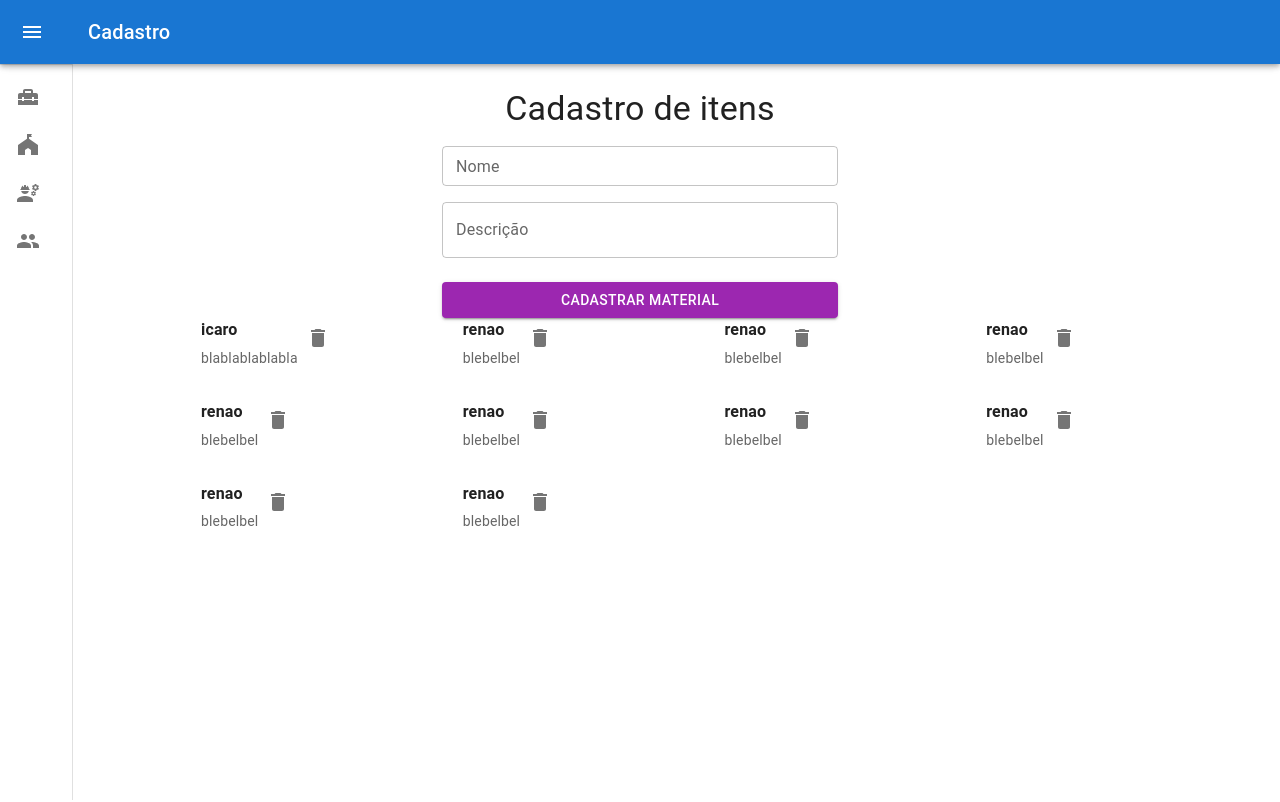
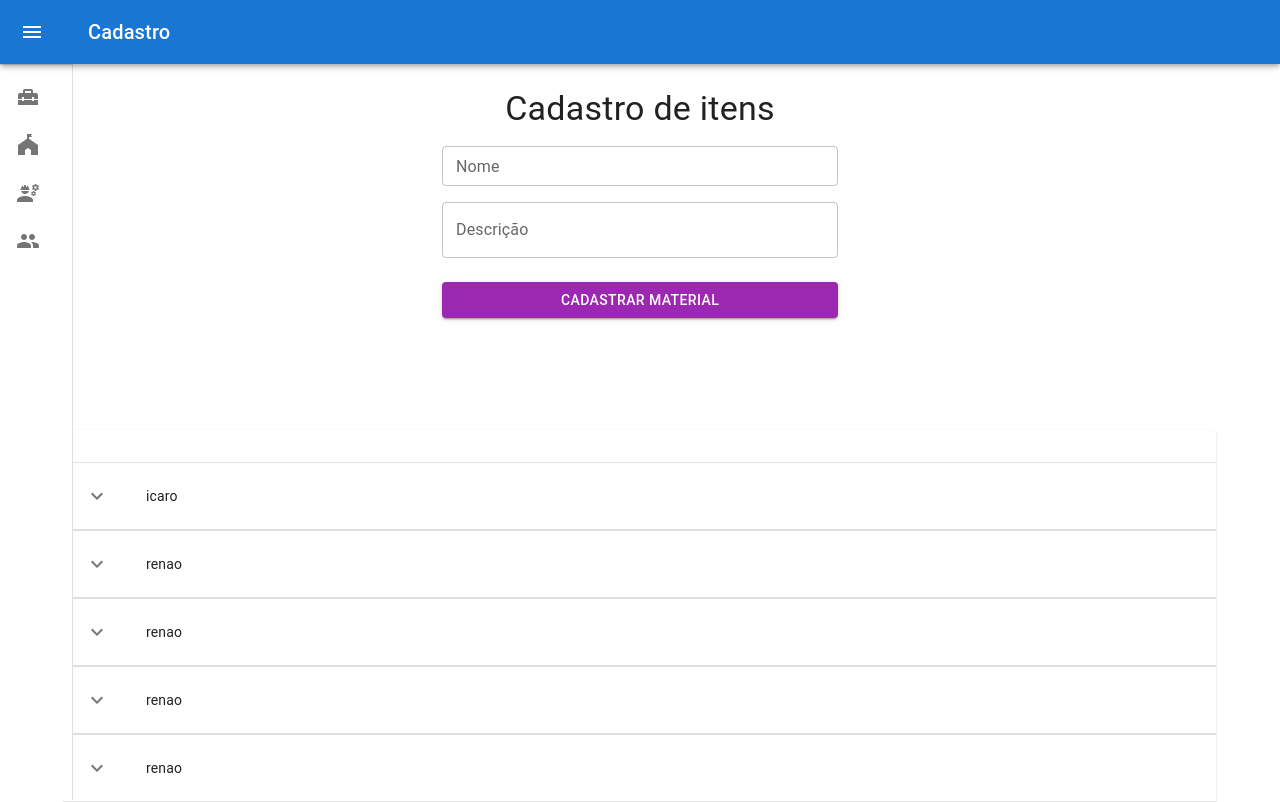
Before and after one commit to realrootboy/materialstock, a React (Create React App) app in the folder app/: page / in a window 1280 px wide. Shown: the top 802 px of the page. Built offline with nearby package versions, Linux system fonts and the light colour scheme.

Commit message:
feat: add table

```diff
--- /dev/null
+++ b/app/src/components/Table/index.js
@@ -0,0 +1,133 @@
+import * as React from 'react';
+import PropTypes from 'prop-types';
+import Box from '@mui/material/Box';
+import Collapse from '@mui/material/Collapse';
+import IconButton from '@mui/material/IconButton';
+import Table from '@mui/material/Table';
+import TableBody from '@mui/material/TableBody';
+import TableCell from '@mui/material/TableCell';
+import TableContainer from '@mui/material/TableContainer';
+import TableHead from '@mui/material/TableHead';
+import TableRow from '@mui/material/TableRow';
+import Typography from '@mui/material/Typography';
+import Paper from '@mui/material/Paper';
+import KeyboardArrowDownIcon from '@mui/icons-material/KeyboardArrowDown';
+import KeyboardArrowUpIcon from '@mui/icons-material/KeyboardArrowUp';
+
+function Row(props) {
+  const { row } = props;
+  const [open, setOpen] = React.useState(false);
+
+  return (
+    <React.Fragment>
+      <TableRow sx={{ '& > *': { borderBottom: 'unset' } }}>
+        <TableCell>
+          <IconButton
+            aria-label="expand row"
+            size="small"
+            onClick={() => setOpen(!open)}
+          >
+            {open ? <KeyboardArrowUpIcon /> : <KeyboardArrowDownIcon />}
+          </IconButton>
+        </TableCell>
+        <TableCell component="th" scope="row">
+          {row.name}
+        </TableCell>
+      </TableRow>
+      <TableRow>
+        <TableCell style={{ paddingBottom: 0, paddingTop: 0 }} colSpan={6}>
+          <Collapse in={open} timeout="auto" unmountOnExit>
+            <Box sx={{ margin: 1 }}>
+              <Typography variant="h6" gutterBottom component="div">
+                Descrição
+              </Typography>
+              <Typography variant ="caption">
+                {row.descricao}
+              </Typography>
+            </Box>
+          </Collapse>
+        </TableCell>
+      </TableRow>
+    </React.Fragment>
+  );
+}
+
+Row.propTypes = {
+  row: PropTypes.shape({
+    name: PropTypes.number.isRequired,
+    descricao: PropTypes.string,
+  }).isRequired,
+};
+
+const rows = [
+  {
+    id: 1,
+    name: 'icaro',
+    descricao: 'blablablablabla'
+  },
+  {
+    id: 2,
+    name: 'renao',
+    descricao: 'blebelbel'
+  },
+  {
+    id: 3,
+    name: 'renao',
+    descricao: 'blebelbel'
+  },
+  {
+    id: 4,
+    name: 'renao',
+    descricao: 'blebelbel'
+  },
+  {
+    id: 5,
+    name: 'renao',
+    descricao: 'blebelbel'
+  },
+  {
+    id: 6,
+    name: 'renao',
+    descricao: 'blebelbel'
+  },
+  {
+    id: 7,
+    name: 'renao',
+    descricao: 'blebelbel'
+  },
+  {
+    id: 8,
+    name: 'renao',
+    descricao: 'blebelbel'
+  },
+  {
+    id: 9,
+    name: 'renao',
+    descricao: 'blebelbel'
+  },
+  {
+    id: 10,
+    name: 'renao',
+    descricao: 'blebelbel'
+  },
+]
+
+export default function CollapsibleTable() {
+  return (
+    <TableContainer component={Paper}>
+      <Table aria-label="collapsible table">
+        <TableHead>
+          <TableRow>
+            <TableCell sx={{width: '40px'}}/>
+            <TableCell /> {/*colocar nome na table aqui se quiser */}
+          </TableRow>
+        </TableHead>
+        <TableBody>
+          {rows.map((row) => (
+            <Row key={row.name} row={row} />
+          ))}
+        </TableBody>
+      </Table>
+    </TableContainer>
+  );
+}
--- a/app/src/pages/materialRegister/index.js
+++ b/app/src/pages/materialRegister/index.js
@@ -6,6 +6,7 @@ import MaterialForm from '../../components/materialForm'
 import List from '../../components/grid'
 import Container from '@material-ui/core/Container'
 import Box from '@material-ui/core/Box'
+import Table from '../../components/Table'
 
 
 const MaterialRegister = () => {
@@ -13,13 +14,14 @@ const MaterialRegister = () => {
 
 
   return (
-    <Container>
+    <Container fixed>
       <Topbar/>
         <MaterialForm/>
       <Box display="flex">
         <Drawer/>
-        <List/>
+        {/* <List/>   */}
       </Box>
+      <Table/>
     </Container>
   );
 }
```
